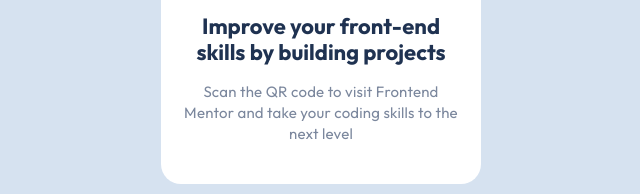
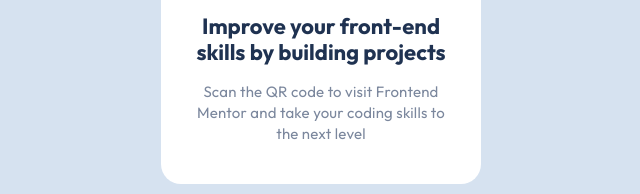
Before and after one commit to tjbarbosadev/frontendmentor-qrcode, a plain HTML site: page index.html in a window 1280 px wide. Shown: the part 462-656 px from the top of the page, 319-959 px from the left. Drawn offline with Linux system fonts and the light colour scheme.

Commit message:
QR Code project - adjust horizontal spacing in card content

```diff
--- a/assets/css/style.css
+++ b/assets/css/style.css
@@ -51,6 +51,7 @@ body {
   display: flex;
   flex-direction: column;
   gap: var(--spacing-200);
+  padding: 0 var(--spacing-200);
 }
 
 .card__title {
```
